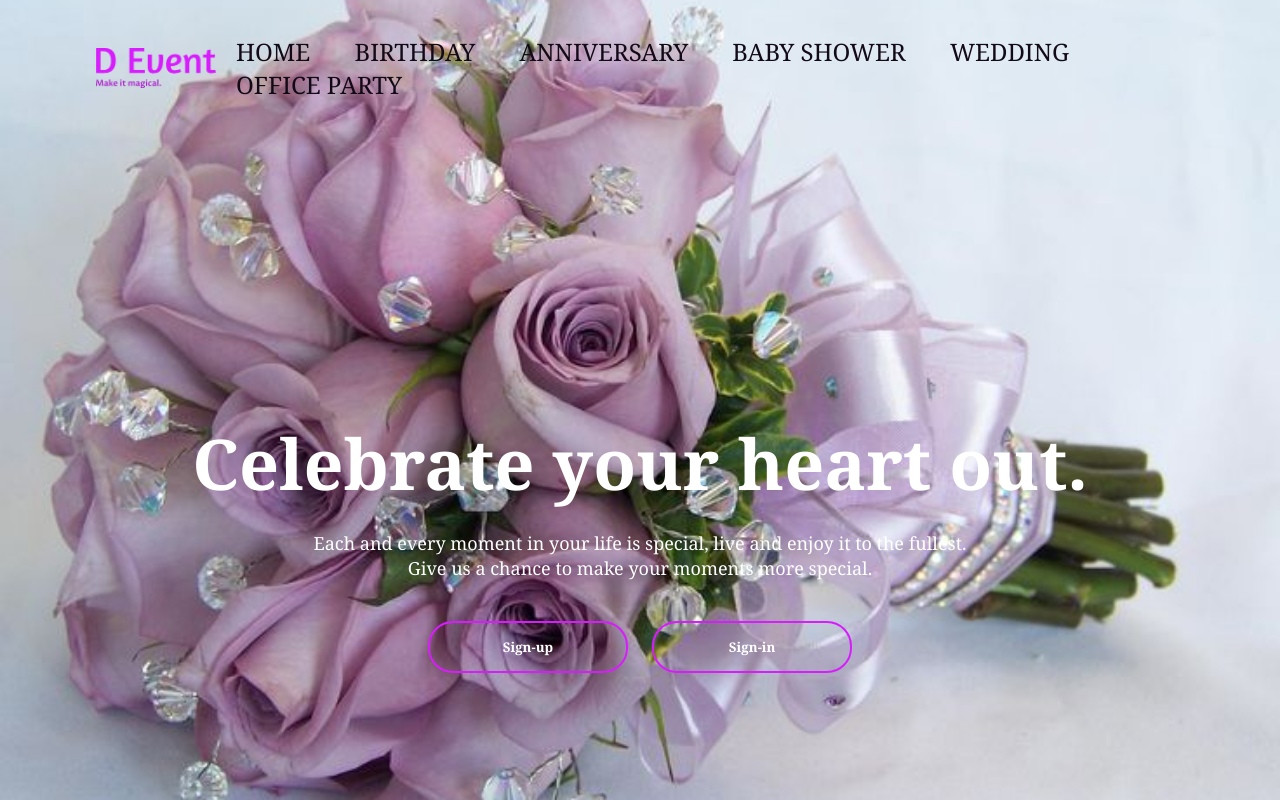
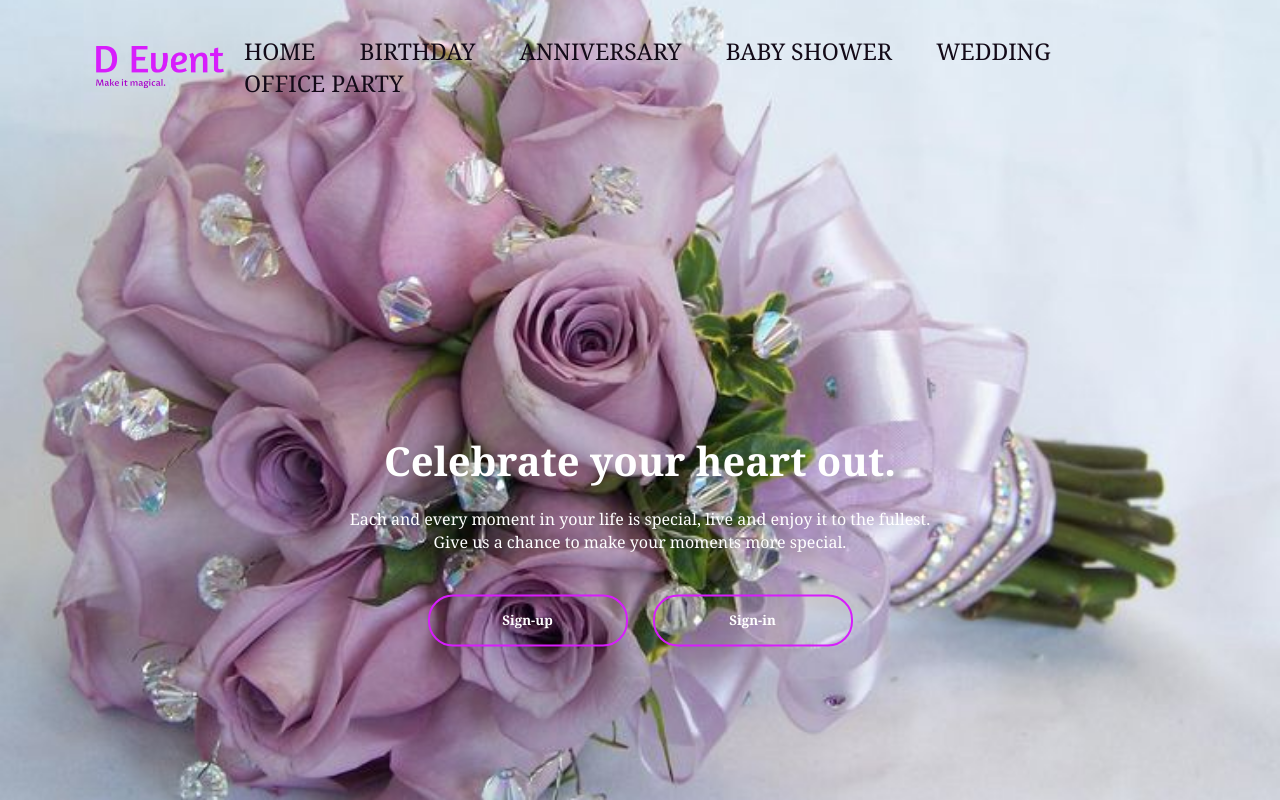
Before and after one commit to Divyamsharma-18/Event-website, a plain HTML site: page index.html in a window 1280 px wide. Drawn offline with Linux system fonts and the light colour scheme.

Commit message:
Update style.css

```diff
--- a/style.css
+++ b/style.css
@@ -9,7 +9,8 @@
     background-image: linear-gradient(rgba(0,0,0,0.75)),rgba(0,0,0,0.75);
     background: url(Lily.jpg);
     background-size: cover;
-    background-position:center ; }
+    background-position:center ;
+}
 .navbar{
     width: 85%;
     margin: auto;
@@ -19,7 +20,7 @@
     justify-content: space-between;
 }
 .logo{
-    width: 120px;
+    width: 10vmax;
     cursor: pointer;
 }
 .navbar ul li{
@@ -28,13 +29,11 @@
     margin: 0 20px;
     position: relative;
 }
-
 .navbar ul li a{
     text-decoration: none;
     color: rgb(19, 10, 24);
     text-transform: uppercase;
-    font-size: 1.5rem
-    ;
+    font-size: 1.8vmax;
 }
 .navbar ul li::after{
     content: '';
@@ -59,13 +58,17 @@
     color: white;
 }
 .content h1{
-    font-size: 70px;
+    font-size: 5vmin;
     margin-top: 80px;
 }
 .content p{
     margin: 20px auto;
     font-weight: 100;
-    line-height: 25px;
+    line-height: 1.8vmax;
+}
+.banner .content .btn{
+    height: 100px;
+    font-size: larger;
 }
 button{
     width: 200px;
@@ -81,9 +84,6 @@ button{
     position: relative;
     overflow: hidden;
 }
-p{
-    font-size: large;
-}
 span{
     background: #d71dfc;
     height: 100%;
@@ -94,7 +94,6 @@ span{
     bottom: 0;
     z-index: -1;
     transition: 0.5s;
-
 }
 button:hover span{
     width: 100%;
```
